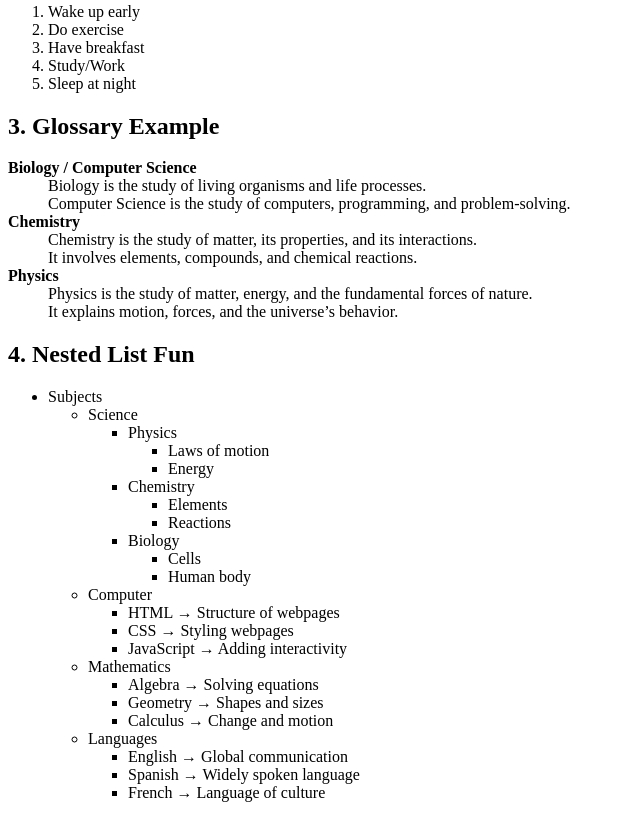
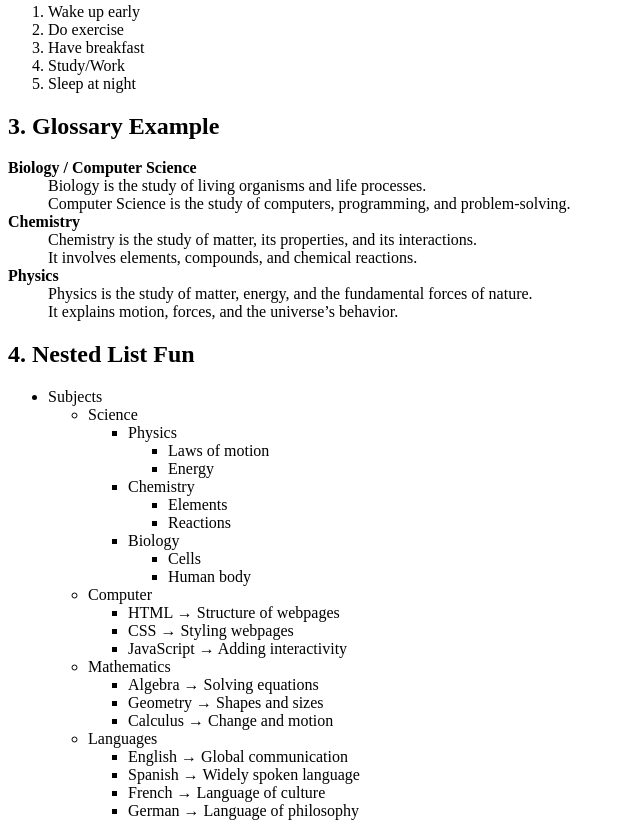
Before and after one commit to KaleemShahG/SMIT, a plain HTML site: page Assigment_3/index.html in a window 1280 px wide. Shown: the part 281-1117 px from the top of the page, without its empty margins (0-640 px from the left). Drawn offline with Linux system fonts and the light colour scheme.

Commit message:
Auto update from push.bat

```diff
--- a/Assigment_3/index.html
+++ b/Assigment_3/index.html
@@ -83,6 +83,7 @@
             <li>English → Global communication</li>
             <li>Spanish → Widely spoken language</li>
             <li>French → Language of culture</li>
+            <li>German → Language of philosophy</li>
       </ul>
     </li>
   </ul>
```
